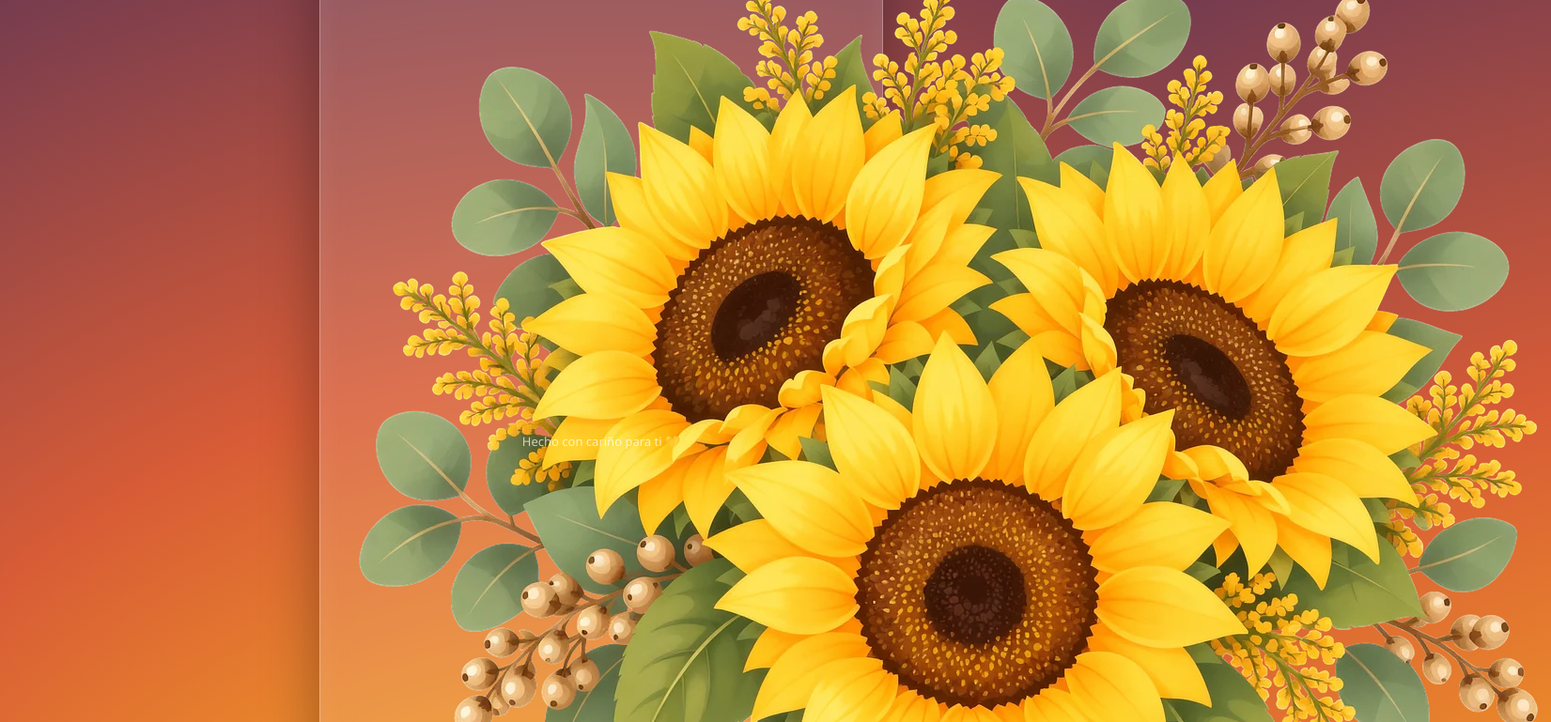
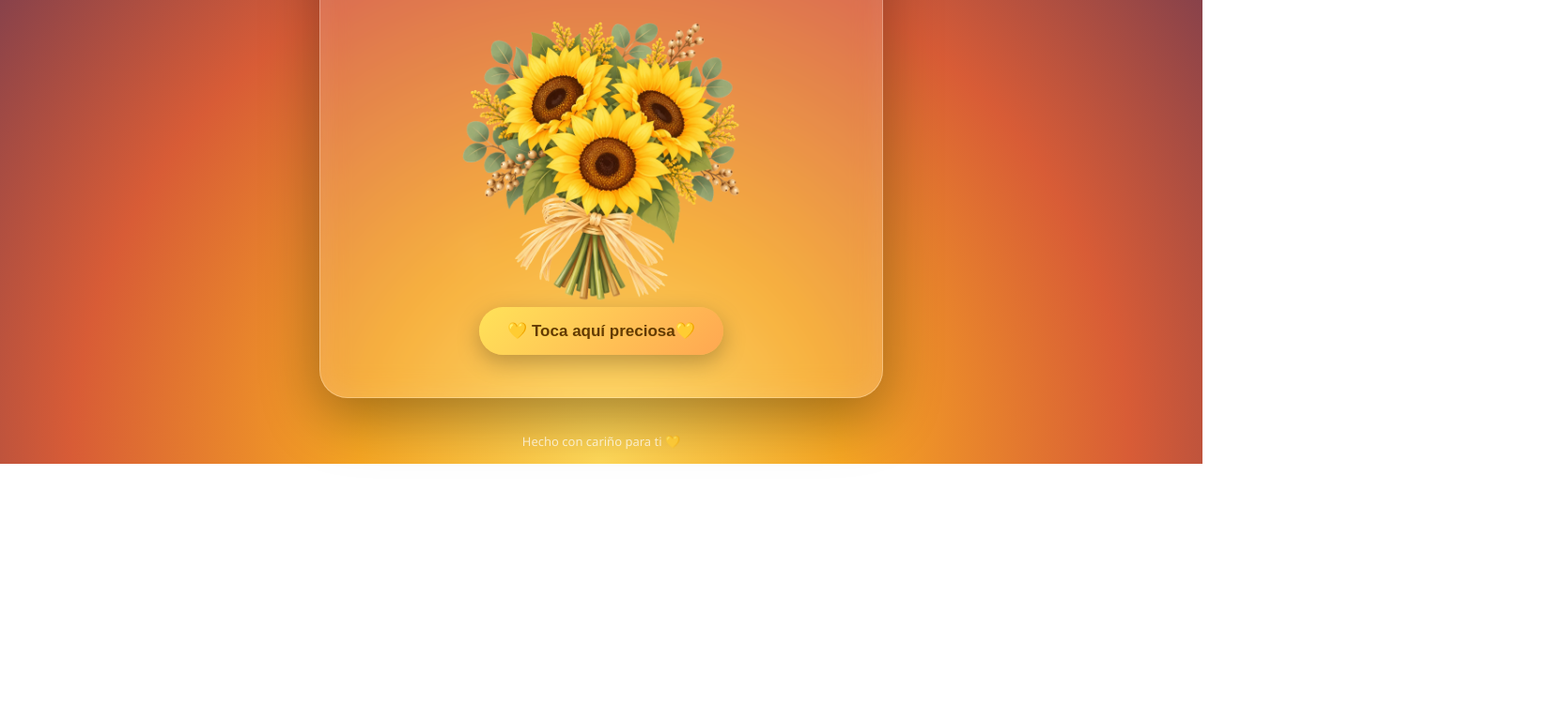
Before and after one commit to andremendoza1/Flores-amarillas-, a plain HTML site: page index.html in a window 1280 px wide. Shown: the part 306-1075 px from the top of the page at 94% size, 1651 px wide, since content can reach past the window. After the commit the page ends 800 px from the top, so only its background shows below. Drawn offline with Linux system fonts and the light colour scheme.

Commit message:
Refactor CSS for layout and add flower image
Added a new flower image class and adjusted styles.

```diff
--- a/style.css
+++ b/style.css
@@ -18,6 +18,16 @@ body {
 
     color: white;
 }
+/* =========================
+   IMG
+========================= */
+.flower-image {
+    width: 300px;
+    height: auto;
+}
+
+
+
 
 /* =========================
    FONDO
```
